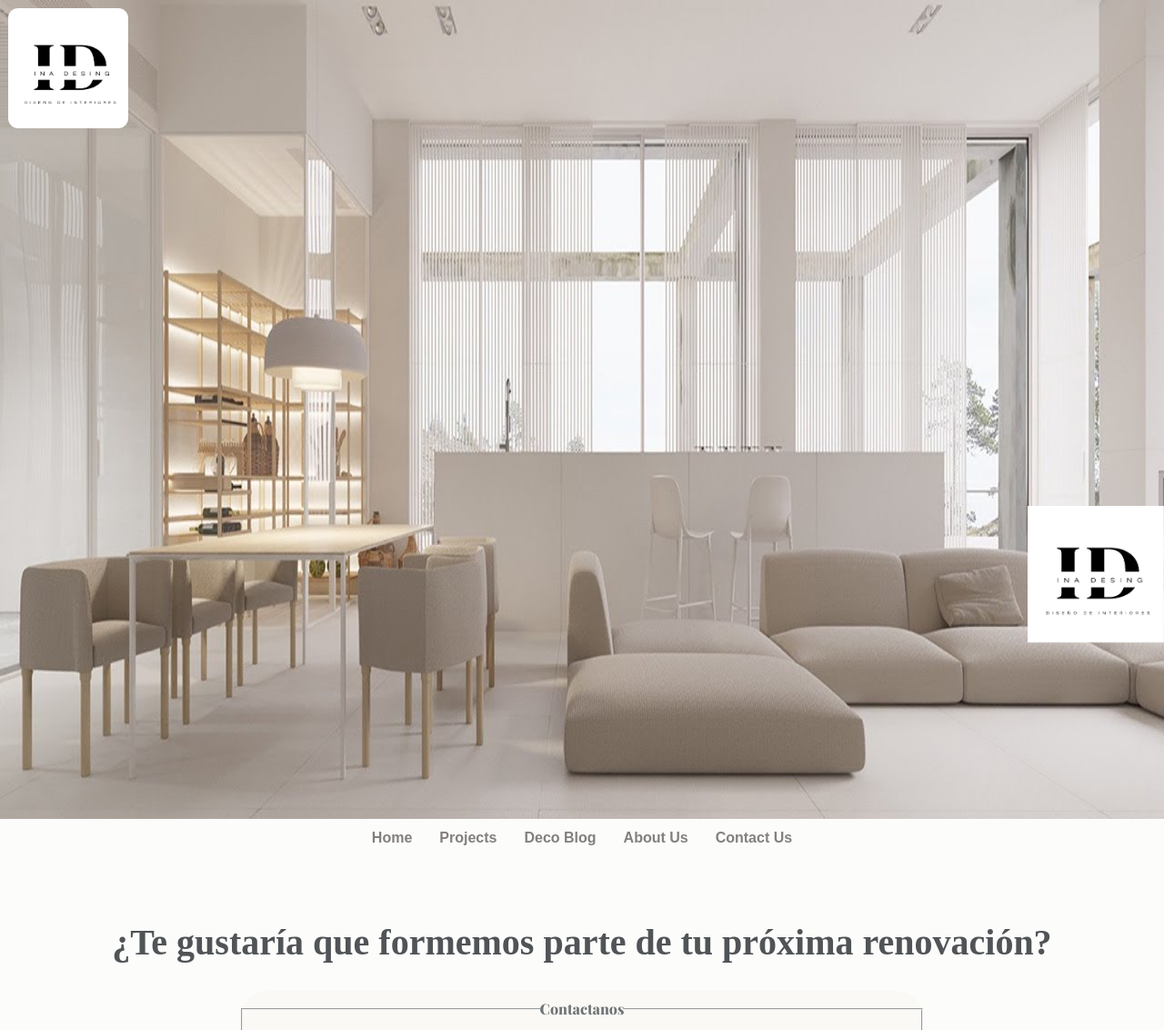
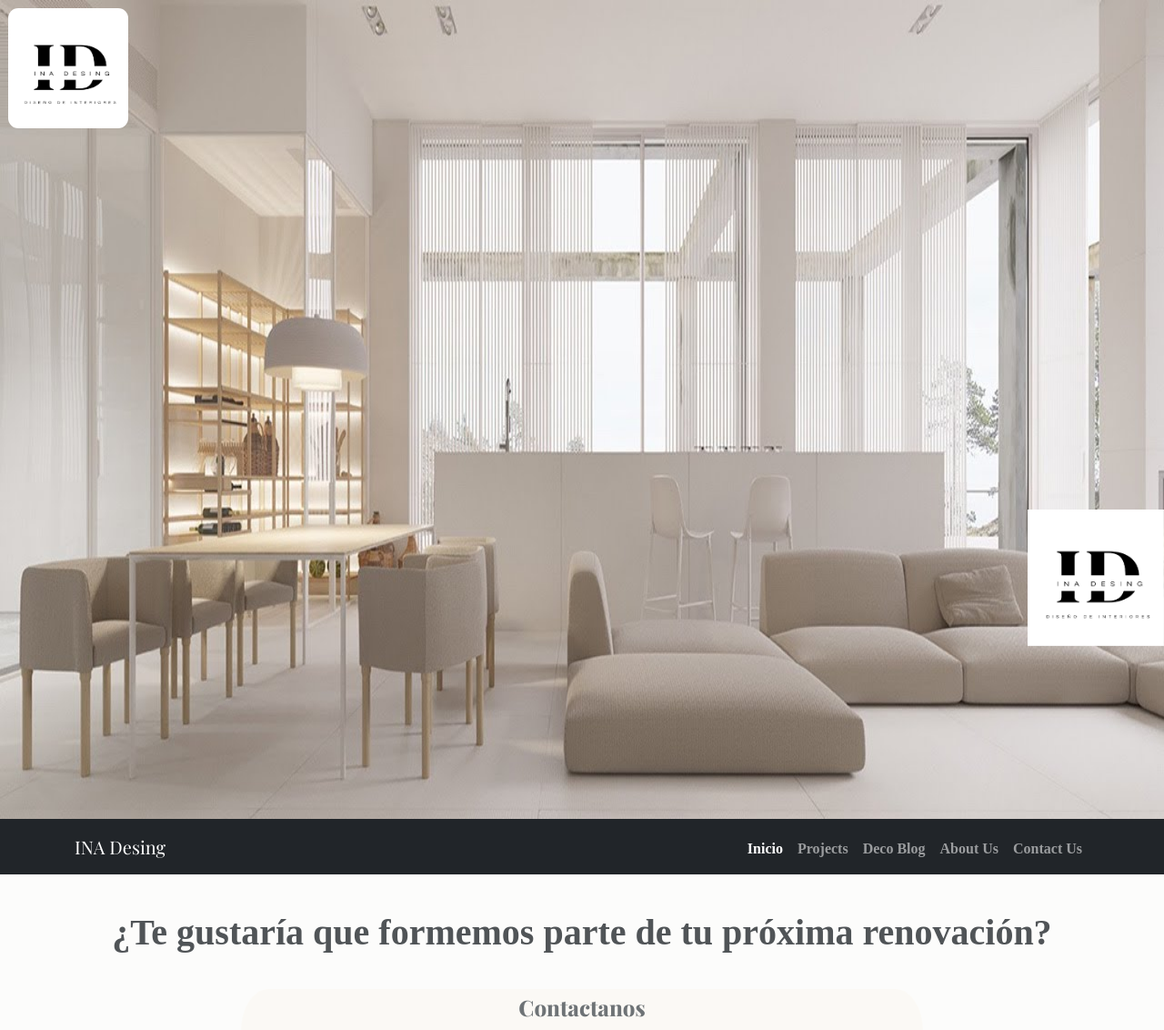
Before and after one commit to AnushBarhich/INAdesign-AndinoBarhichAnush, a plain HTML site: page pages/contact-us.html in a window 1280 px wide. Shown: the top 1132 px of the page at 91% size. Drawn offline with nearby package versions, Linux system fonts and the light colour scheme; a web font is replaced by a local one.

Commit message:
Probando Bootstrap en los Navbar

```diff
--- a/pages/contact-us.html
+++ b/pages/contact-us.html
@@ -5,6 +5,8 @@
     <meta http-equiv="X-UA-Compatible" content="IE=edge">
     <meta name="viewport" content="width=device-width, initial-scale=1.0">
     <title>Ina Desing - Contact us</title>
+    <link href="https://cdn.jsdelivr.net/npm/bootstrap@5.2.1/dist/css/bootstrap.min.css" rel="stylesheet">
+    <script src="https://cdn.jsdelivr.net/npm/bootstrap@5.2.1/dist/js/bootstrap.bundle.min.js"></script>
     <link rel="stylesheet" href="../style.css">
 </head>
 
@@ -22,24 +24,33 @@
             <img class="header-banner__img" src="../assets/images/banner-contact-us.jpg" widht="600" height="900" alt="banner de la pagina About Us"/>
 
             <!-- Menu de navegacion hacia los demás sitios de la pagina -->
-            <nav>
-                <ul class="header-banner__navbar">
-                    <li>
-                        <a href="../index.html">Home</a>
+
+            <nav class="navbar navbar-expand-lg bg-dark navbar-dark">
+                <div class="container">
+                <a class="navbar-brand" href="../index.html">INA Desing</a>
+                <button class="navbar-toggler" type="button" data-bs-toggle="collapse" data-bs-target="#navbarNav" aria-controls="navbarNav" aria-expanded="false" aria-label="Toggle navigation">
+                    <span class="navbar-toggler-icon"></span>
+                </button>
+                <div class="collapse navbar-collapse" id="navbarNav">
+                    <ul class="navbar-nav ms-auto fw-bold">
+                    <li class="nav-item">
+                        <a class="nav-link active" aria-current="page" href="../index.html">Inicio</a>
                     </li>
-                    <li>
-                        <a href="../pages/projects.html">Projects</a>
+                    <li class="nav-item">
+                        <a class="nav-link" href="../pages/projects.html">Projects</a>
                     </li>
-                    <li>
-                        <a href="../pages/deco-blog.html">Deco Blog</a>
+                    <li class="nav-item">
+                        <a class="nav-link" href="../pages/deco-blog.html">Deco Blog</a>
                     </li>
-                    <li>
-                        <a href="../pages/about-us.html">About Us</a>
+                    <li class="nav-item">
+                        <a class="nav-link" href="../pages/about-us.html">About Us</a>
                     </li>
-                    <li>
-                        <a href="../pages/contact-us.html">Contact Us</a>
+                    <li class="nav-item">
+                        <a class="nav-link" href="../pages/contact-us.html">Contact Us</a>
                     </li>
-                </ul>
+                    </ul>
+                </div>
+                </div>
             </nav>
         </div>
     </header>
```
Also changed, not shown: index.html (+24 -16 lines), pages/about-us.html (+22 -14 lines), pages/deco-blog.html (+24 -13 lines), pages/projects.html (+24 -14 lines).
